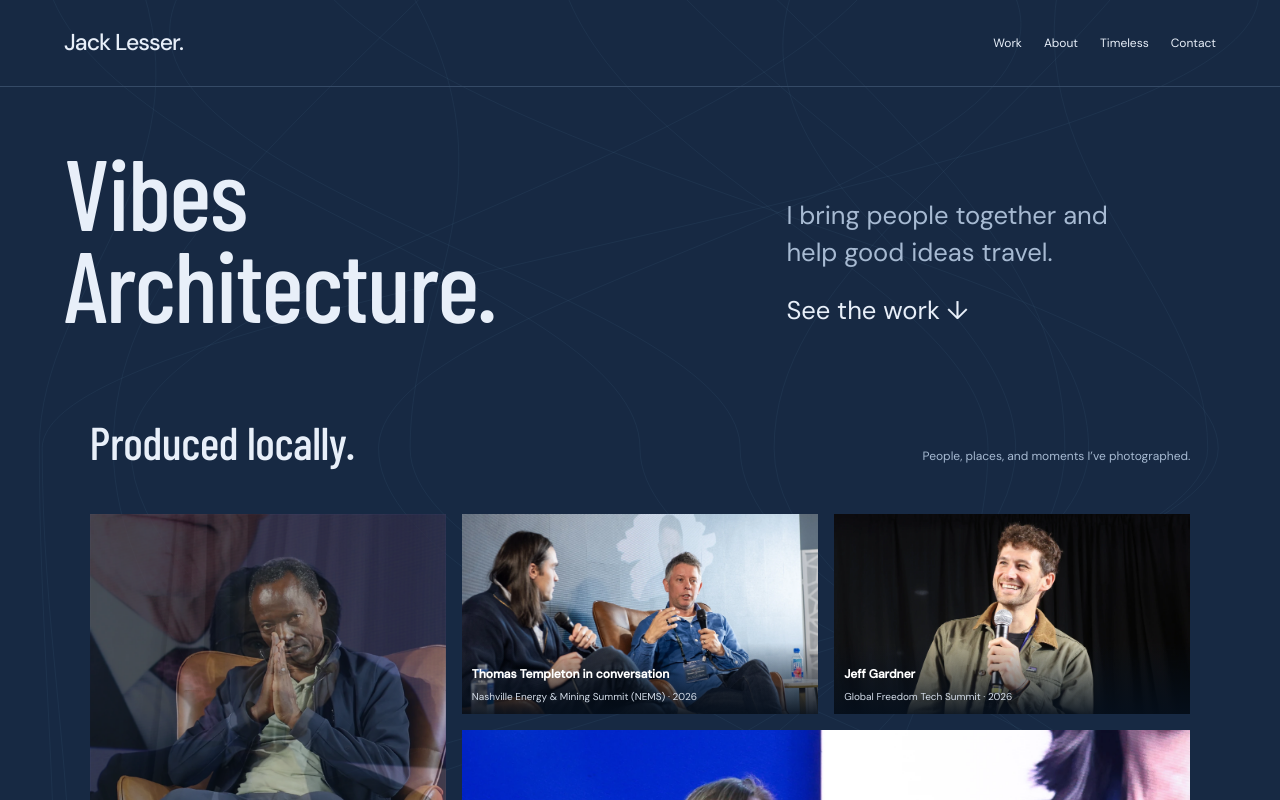
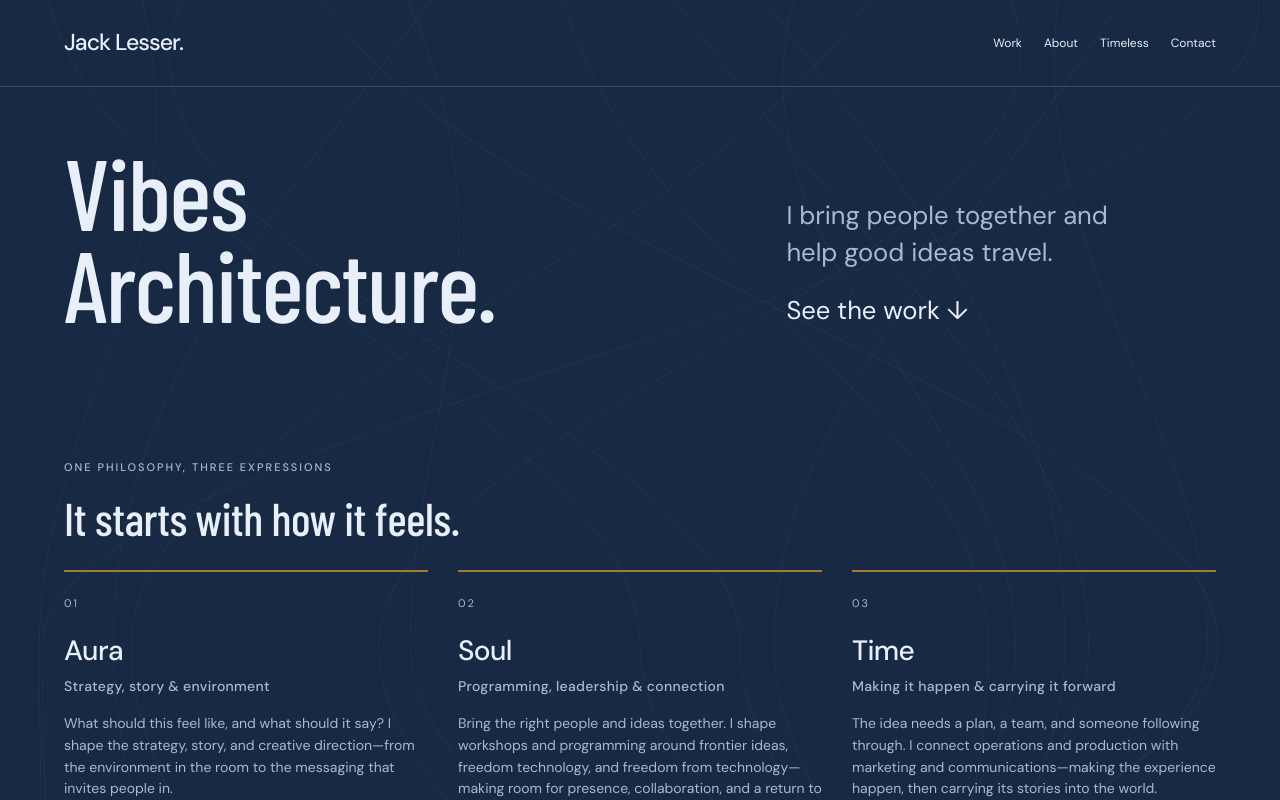
Before and after one commit to jacklesser3/jacklesser.me, a Next.js app: page / in a window 1280 px wide. Shown: the top 800 px of the page. Built offline with nearby package versions, Linux system fonts and the light colour scheme.

Commit message:
Restore Aura Soul and Time section and prism labels

```diff
--- a/src/components/portfolio/Portfolio.tsx
+++ b/src/components/portfolio/Portfolio.tsx
@@ -160,6 +160,12 @@ function VideoCarousel({ channel, items, playlist }: { channel: string; items: V
   </div>;
 }
 
+const pillars = [
+  { name: "Aura", number: "01", subtitle: "Strategy, story & environment", text: "What should this feel like, and what should it say? I shape the strategy, story, and creative direction—from the environment in the room to the messaging that invites people in.", tags: ["Experience strategy · Messaging · Creative direction", "Environment · Music · Aesthetic"], href: "#jp-work", action: "Explore selected work ↗" },
+  { name: "Soul", number: "02", subtitle: "Programming, leadership & connection", text: "Bring the right people and ideas together. I shape workshops and programming around frontier ideas, freedom technology, and freedom from technology—making room for presence, collaboration, and a return to the body.", tags: ["Programming · Leadership · Workshops", "Frontier ideas · Presence · Collaboration"], href: "/freedom-from-tech", action: "Explore the practice ↗" },
+  { name: "Time", number: "03", subtitle: "Making it happen & carrying it forward", text: "The idea needs a plan, a team, and someone following through. I connect operations and production with marketing and communications—making the experience happen, then carrying its stories into the world.", tags: ["Operations · Production · Execution", "Marketing · Communications · Distribution"], href: "#jp-channels", action: "Explore the media ↗" },
+];
+
 const selectedWork = [
   { name: "Imagine IF", text: "Website, campaigns, speaker coordination, and production for a two-day summit on AI, energy, and Bitcoin." },
   { name: "Bitcoin Park", text: "I run Austin operations and help produce summits, workshops, and community events, including the communications and media around them." },
@@ -171,6 +177,7 @@ export default function Portfolio() {
     <ScrollFlow />
     <header className="jp-nav"><Link className="jp-brand" href="/">Jack Lesser.</Link><nav className="jp-links" aria-label="Portfolio"><a href="#jp-work">Work</a><a href="#jp-about">About</a><Link href="/timeless">Timeless</Link><a href="#jp-contact">Contact</a></nav></header>
     <section className="jp-intro" id="jp-top"><div><h1>Vibes<br /><span className="jp-title-second">Architecture.</span></h1></div><div className="jp-lead"><p>I bring people together and help good ideas travel.</p><a href="#jp-work">See the work ↓</a></div></section>
+    <section className="jp-section" id="jp-pillars"><div className="jp-section-head"><div><div className="jp-eyebrow">One philosophy, three expressions</div><h2>It starts with how it feels.</h2></div></div><div className="jp-pillars">{pillars.map(pillar => <article key={pillar.name}><div className="jp-pillar-number">{pillar.number}</div><h3>{pillar.name}</h3><div className="jp-pillar-subtitle">{pillar.subtitle}</div><p>{pillar.text}</p><div className="jp-pillar-tags">{pillar.tags.map(tag => <div key={tag}>{tag}</div>)}</div><Link className="jp-pillar-link" href={pillar.href}>{pillar.action}</Link></article>)}</div></section>
     <section className="jp-section jp-capture" id="jp-photography"><div className="jp-section-head"><div><h2>Produced locally.</h2></div><span className="jp-gallery-context">People, places, and moments I’ve photographed.</span></div><PhotoMosaic /></section>
     <section className="jp-media" id="jp-channels"><div className="jp-media-intro"><div className="jp-media-top"><h2>Distributed globally.</h2></div></div>
       <div className="jp-channel-grid" id="jp-work">
--- a/src/components/portfolio/refined.css
+++ b/src/components/portfolio/refined.css
@@ -1,5 +1,4 @@
 #jack-portfolio.jp-refined .jp-ribbon-strand{opacity:.065}
-#jack-portfolio.jp-refined .jp-prism-point{display:none}
 #jack-portfolio.jp-refined .jp-intro{padding-bottom:65px}
 #jack-portfolio.jp-refined .jp-lead{max-width:360px;font-size:clamp(21px,2vw,29px);line-height:1.45}
 #jack-portfolio.jp-refined .jp-capture{padding-top:24px}
```
